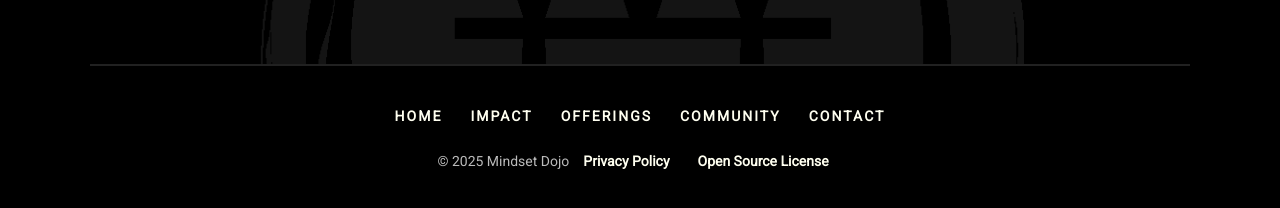
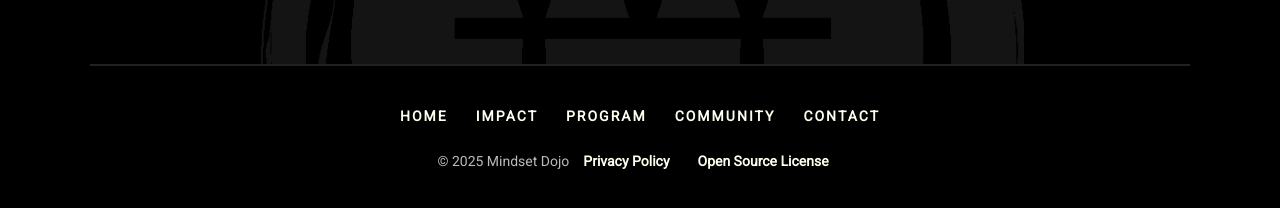
Before and after one commit to mindset-dojo/mindset-dojo.github.io, a Jekyll site: the page built from index.md, in a window 1280 px wide and 900 px high, scrolled down 1741 px. Shown: the part 647-855 px from the top of the window. Built offline with Jekyll 4.4.1, drawn with Linux system fonts in a browser that asks for light colours; some web fonts are replaced.

Commit message:
Changed links to Offerings page into Program page in footer.html.

```diff
--- a/_includes/footer.html
+++ b/_includes/footer.html
@@ -3,7 +3,7 @@
 		<ul role="menu">
 			<li role="presentation"><a href="./" {% if page.url=="./" %}aria-current="page" {% endif %} role="menuitem">HOME</a></li>
 			<li role="presentation"><a href="./impact" {% if page.url=="./impact" %}aria-current="page" {% endif %} role="menuitem">IMPACT</a></li>
-			<li role="presentation"><a href="./offerings" {% if page.url=="./offerings" %}aria-current="page" {% endif %} role="menuitem">OFFERINGS</a></li>
+			<li role="presentation"><a href="./program" {% if page.url=="./program" %}aria-current="page" {% endif %} role="menuitem">PROGRAM</a></li>
 			<li role="presentation"><a href="./community" {% if page.url=="./community" %}aria-current="page" {% endif %} role="menuitem">COMMUNITY</a></li>
 			<li role="presentation"><a href="{{site.connect_url}}" target="_blank" role="menuitem">CONTACT</a></li>
 		</ul>
```
